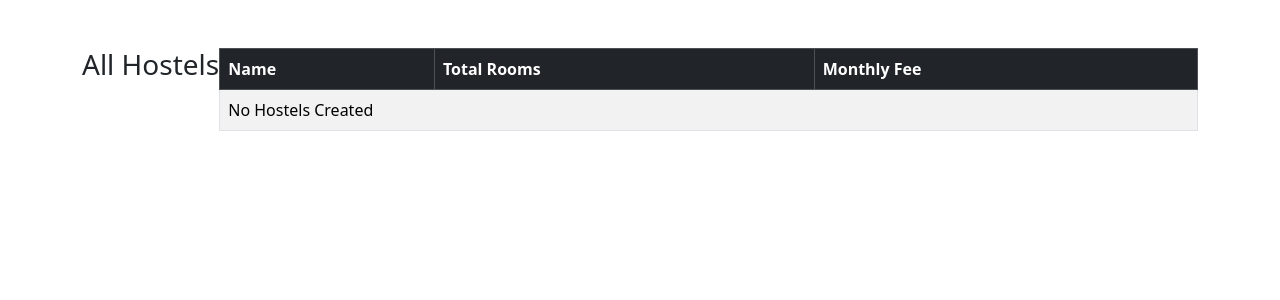
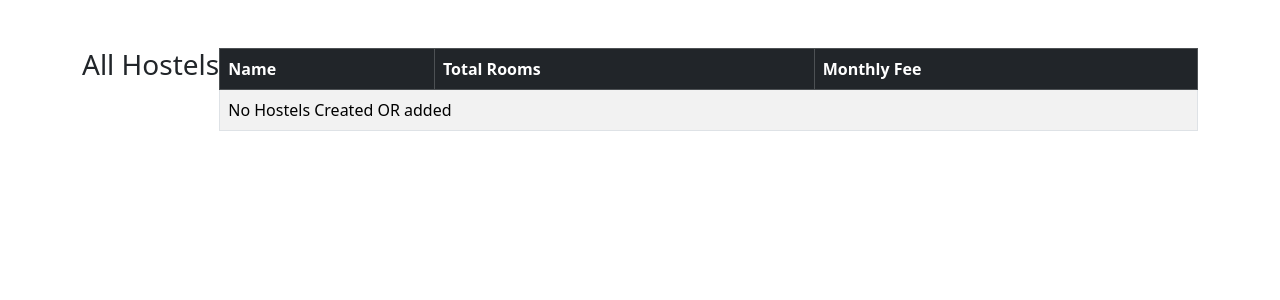
Before and after one commit to Manavitaliya/HMS, a Django app: template HostelApp/templates/admin/view_hostels.html in a window 1280 px wide. Shown: the part 66-366 px from the top of the page. Run offline with Django 5.2, Linux system fonts and the light colour scheme; the template is opened without the code that fills it, so the values that code supplies are empty.

Commit message:
initial process

```diff
--- a/HostelApp/templates/admin/view_hostels.html
+++ b/HostelApp/templates/admin/view_hostels.html
@@ -21,7 +21,7 @@
         </tr>
         {% empty %}
         <tr>
-            <td colspan="3">No Hostels Created</td>
+            <td colspan="3">No Hostels Created OR added</td>
         </tr>
         {% endfor %}
     </tbody>
```
